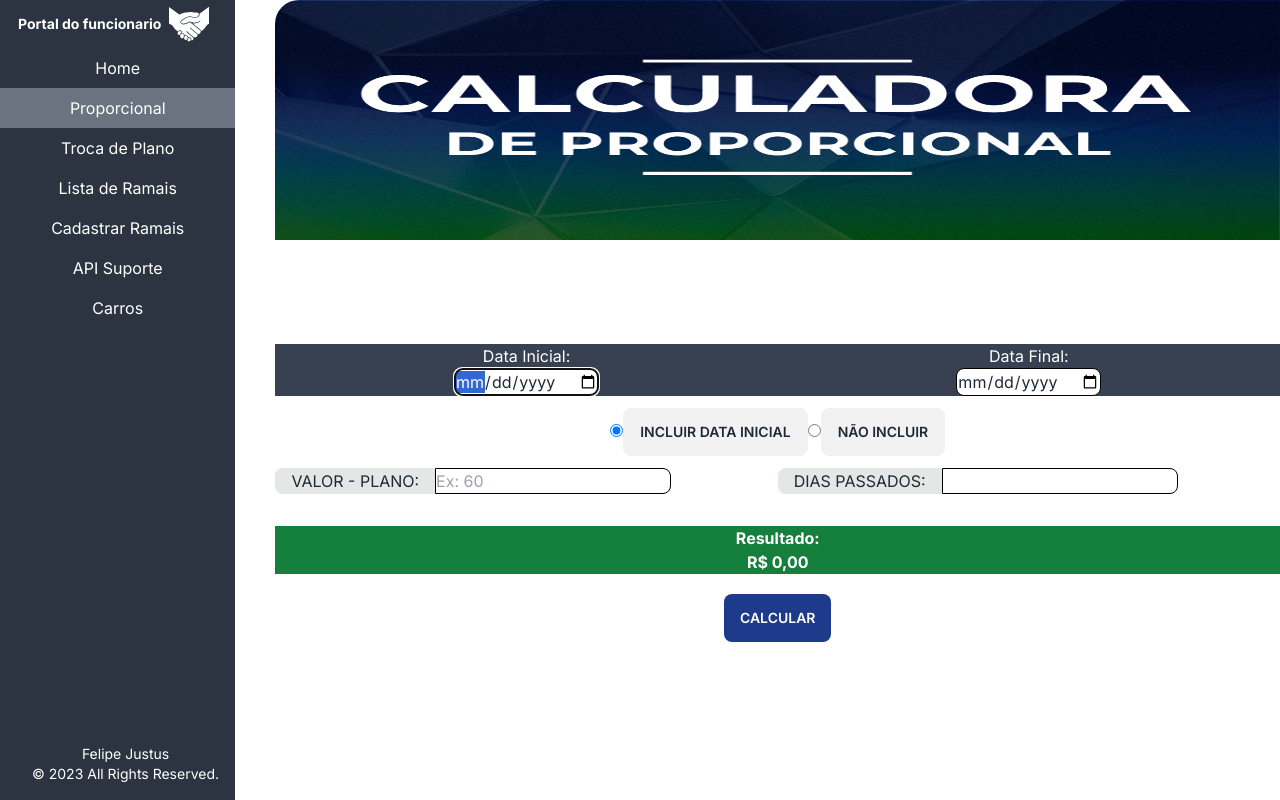
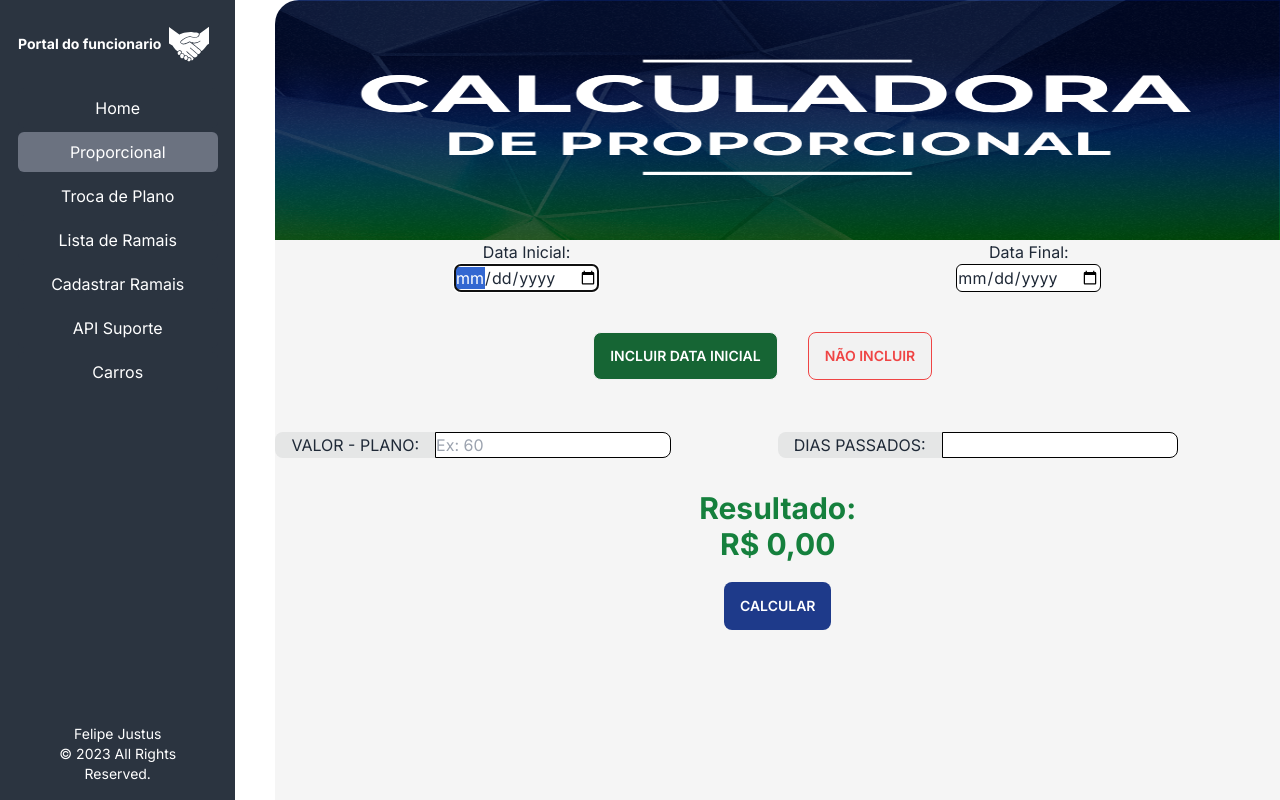
Before and after one commit to FelipeJustusMatos/Portal-do-Funcionario-ConectTelecom, a Next.js app: page /proporcional in a window 1280 px wide. Built offline with nearby package versions, Linux system fonts and the light colour scheme.

Commit message:
NavBarUpdate

```diff
--- a/src/app/layout.jsx
+++ b/src/app/layout.jsx
@@ -30,11 +30,11 @@ export default function RootLayout({ children }) {
   return (
     <html lang="en">
       <body className={`${inter.className}`}>
-        <div className="flex">
-          <div className="bg-neutral text-white  w-sidebar">
-            <div className="flex flex-initial">
+        <div className="flex  ">
+          <div className="bg-neutral pt-5 flex flex-col col-span-1 items-center text-white w-sidebar">
+            <div>
               <a
-                className="btn btn-ghost normal-case rounded-none w-full  text-md font-bold"
+                className="btn  btn-ghost normal-case rounded-none w-full  text-md font-bold"
                 href="/"
               >
                 Portal do funcionario
@@ -44,7 +44,7 @@ export default function RootLayout({ children }) {
               </a>
             </div>
             <button
-              className={`block w-full py-2 px-4 shadow- ${
+              className={`rounded-md block  mb-1 mt-5 w-[25vh] py-2 px-4 shadow- ${
                 currentPath === "/" ? "bg-gray-500 text-white" : "bg-neutral"
               } hover:bg-gray-500`}
               onClick={handleClick}
@@ -52,35 +52,35 @@ export default function RootLayout({ children }) {
               <Link href="/">Home</Link>
             </button>
             <button
-              className={`block w-full py-2 px-4 ${
+              className={`rounded-md block mb-1  w-[25vh] py-2 px-4 ${
                 currentPath === "/proporcional" ? "bg-gray-500" : "bg-neutral"
               } hover:bg-gray-500`}
             >
               <Link href="/proporcional">Proporcional</Link>
             </button>
             <button
-              className={`block w-full py-2 px-4 ${
+              className={`rounded-md block mb-1  w-[25vh] py-2 px-4 ${
                 currentPath === "/trocadeplano" ? "bg-gray-500" : "bg-neutral"
               } hover:bg-gray-500`}
             >
               <Link href="/trocadeplano">Troca de Plano</Link>
             </button>
             <button
-              className={`block w-full py-2 px-4 ${
+              className={`rounded-md block mb-1  w-[25vh] py-2 px-4 ${
                 currentPath === "/listramais" ? "bg-gray-500" : "bg-neutral"
               } hover:bg-gray-500`}
             >
               <Link href="/listramais">Lista de Ramais</Link>
             </button>
             <button
-              className={`block w-full py-2 px-4 ${
+              className={`rounded-md block mb-1  w-[25vh] py-2 px-4 ${
                 currentPath === "/ramais" ? "bg-gray-500" : "bg-neutral"
               } hover:bg-gray-500`}
             >
               <Link href="/ramais">Cadastrar Ramais</Link>
             </button>
             <button
-              className={`block w-full py-2 px-4 ${
+              className={`rounded-md block mb-1  w-[25vh] py-2 px-4 ${
                 currentPath === "http://10.0.9.20/"
                   ? "bg-gray-500"
                   : "bg-neutral"
@@ -91,7 +91,7 @@ export default function RootLayout({ children }) {
               </Link>
             </button>
             <button
-              className={`block w-full py-2 px-4 ${
+              className={`rounded-md block mb-1  w-[25vh] py-2 px-4 ${
                 currentPath === "https://conect-veiculos.netlify.app/login"
                   ? "bg-gray-500"
                   : "bg-neutral"
@@ -105,7 +105,13 @@ export default function RootLayout({ children }) {
               </Link>
             </button>
             <footer className="absolute bottom-0  text-white py-4 px-8 text-center">
-              <p className="text-sm">Felipe Justus</p>
+              <Link
+                className="text-sm"
+                href={"https://dev-felipe-justus-portfolio.netlify.app"}
+                target="_blank"
+              >
+                <p>Felipe Justus</p>
+              </Link>
               <p className="text-sm">
                 &copy; {currentYear} All Rights Reserved.
               </p>
--- a/src/app/page.jsx
+++ b/src/app/page.jsx
@@ -15,7 +15,7 @@ export default function Home() {
   };
   return (
     <>
-      <main className="flex w-full -mt-2 h-[95vh] bg-light">
+      <main className="flex w-full -mt-2 h-[100vh] bg-light">
         <div className="w-full flex flex-col justify-center items-center">
           <div className="grid grid-cols-3 gap-10 h-auto">
             {/* card 1 */}
--- a/src/app/proporcional/page.jsx
+++ b/src/app/proporcional/page.jsx
@@ -73,28 +73,24 @@ export default function ProporcionalPage() {
   };
 
   return (
-    <form name="form_main" className="grid ">
-      <ul>
-        <li>
-          <figure className="-mt-1">
+    <form name="form_main" className="grid bg-light rounded-tl-3xl">
+      <div className=" items-center text-center  h-[50vh]">
+        <figure className="-mt-1 ">
           <Image
             src={image5}
             alt="Cadastrar Ramal"
             className="w-screen rounded-tl-3xl -mt-2 h-[30vh] object-fill"
           />
         </figure>
-        </li>
-      </ul>
-      <div className=" items-center text-center mt-12 h-[50vh]">
-        <div className="text-center bg-gray-700 ">
+        <div className="text-center justify-center items-center self-center  ">
           <ul className="grid grid-cols-2 ">
             <li className=" grid justify-center  ">
-              <label className="text-white" htmlFor="date_ini ">
+              <label className="" htmlFor="date_ini ">
                 Data Inicial:
               </label>
               <input
                 onChange={countDays}
-                className="border border-black rounded-lg"
+                className="border border-black rounded-md"
                 name="date_ini"
                 id="date_ini"
                 type="date"
@@ -102,11 +98,11 @@ export default function ProporcionalPage() {
               />
             </li>
             <li className=" grid justify-center ">
-              <label className="text-white" htmlFor="date_end">
+              <label className="" htmlFor="date_end">
                 Data Final:
               </label>
               <input
-                className="border  border-black  rounded-lg"
+                className="border border-black rounded-md"
                 onChange={countDays}
                 name="date_end"
                 id="date_end"
@@ -115,31 +111,21 @@ export default function ProporcionalPage() {
             </li>
           </ul>
         </div>
-        <div className="text-center pt-3 ">
-          <ul>
-            <li className="inline-block">
-              <input
-                onChange={countDays}
-                type="radio"
-                className="btn-check "
-                name="options-outlined"
-                id="incluirdia"
-                defaultChecked
-              />
-              <label className="btn btn-outline-success" htmlFor="incluirdia">
+        <div className="text-center flex justify-center m-10 bg-pt-3 ">
+          <ul className="grid grid-cols-2 ">
+            <li className=" grid justify-center  ">
+              <label
+                className="btn btn-outline-success text-white bg-green-800
+                hover:border-green-800 hover:text-black hover:bg-blue-300"
+                htmlFor="incluirdia"
+              >
                 INCLUIR DATA INICIAL
               </label>
             </li>
-            <li className="inline-block">
-              <input
-                onChange={countDays}
-                type="radio"
-                className="btn-check"
-                name="options-outlined"
-                id="danger-outlined"
-              />
+            <li className=" grid justify-center  ">
               <label
-                className="btn btn-outline-danger"
+                className="btn border border-red-500 text-red-500 btn-outline-danger
+                hover:bg-red-500 hover:text-black"
                 htmlFor="danger-outlined"
               >
                 NÃO INCLUIR
@@ -183,7 +169,7 @@ export default function ProporcionalPage() {
             <p id="formula">{formula}</p>
           </strong>
           <strong>
-            <h2 className=" bg-green-700 text-white" id="res">
+            <h2 className="text-green-700 text-3xl" id="res">
               Resultado: <br />
               {resultado}
             </h2>
```
Lines whose indentation alone changed are shown as unchanged.
